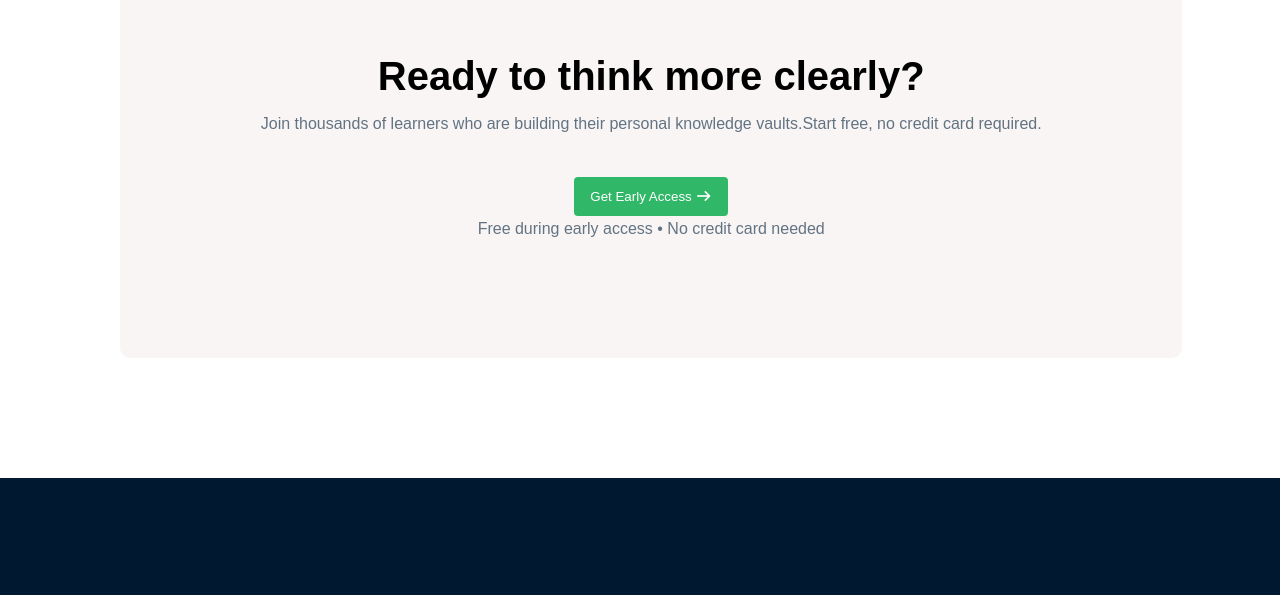
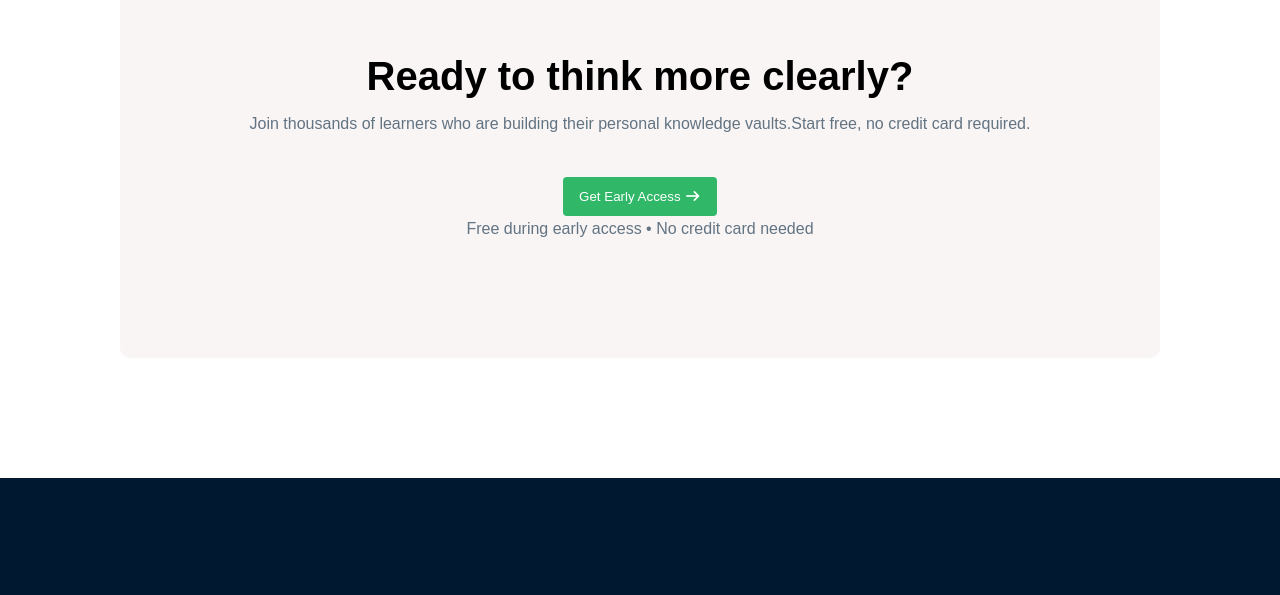
Before and after one commit to amitkhan-dev/Assingment01-b13, a plain HTML site: page index.html in a window 1280 px wide. Shown: the part 2165-2760 px from the top of the page. Drawn offline with Linux system fonts and the light colour scheme.

Commit message:
Rivision coplect and ready

```diff
--- a/style.css
+++ b/style.css
@@ -215,14 +215,12 @@ justify-content: space-between;
 }
 
 #last-section {
-  width: 83%;
-  max-width: 1360;
   background-color:#f9f5f5 ;
   padding: 80px 40px;
   border: 12px;
   text-align: center;
   align-items: center;
-  margin-left: 120px;
+  margin: 120px;
   justify-content: center;
   border-radius: 10px;
 
@@ -243,7 +241,6 @@ justify-content: space-between;
 
 #footer {
   width: 100%;
-  max-width: 1600px;
   height: 350px;
   background-color: #001931;
   margin-top: 120px;
```
